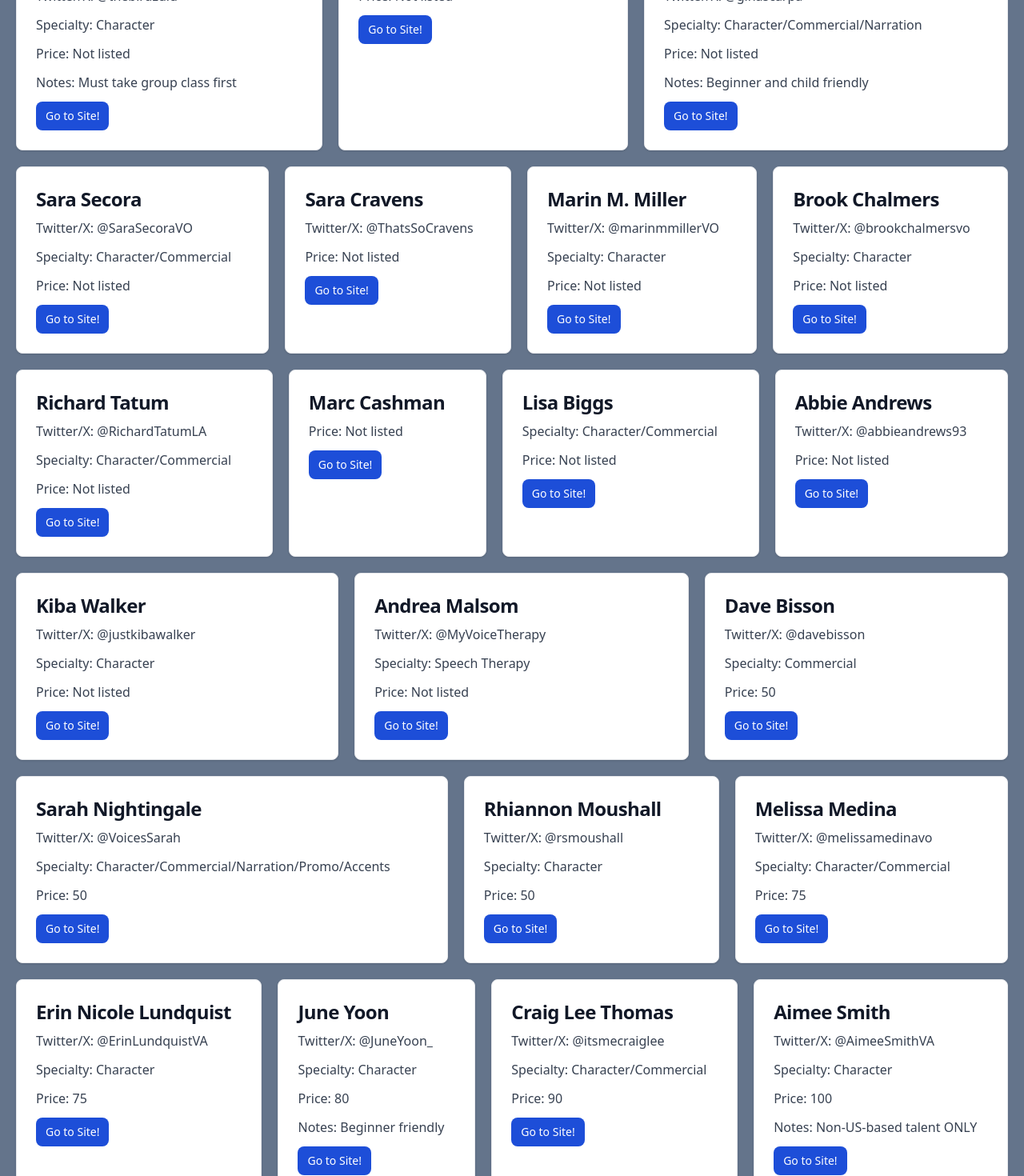
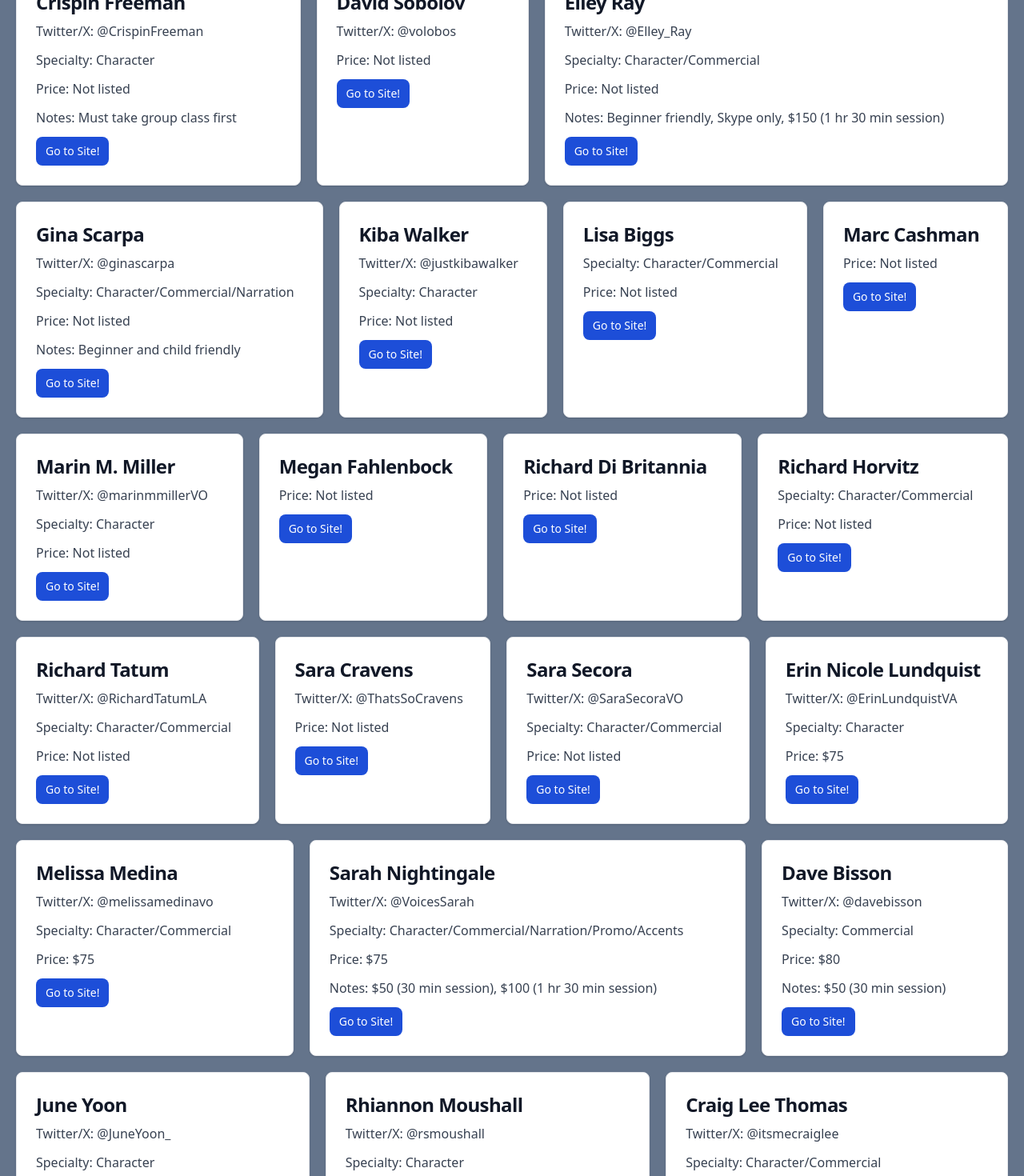
Before and after one commit to angelocarltoledo/vodirectory, a Next.js app: page /coaches in a window 1280 px wide. Shown: the part 620-2090 px from the top of the page at 80% size. Built offline with nearby package versions, Linux system fonts and the light colour scheme.

Commit message:
Footer and acknowledgements, updated Coaches

```diff
--- a/app/layout.jsx
+++ b/app/layout.jsx
@@ -1,5 +1,6 @@
 import '@styles/globals.css';
 import Nav from '@components/Nav';
+import Footer from '@components/Footer';
 
 export const metadata = {
     title: "VODirectory",
@@ -11,11 +12,12 @@
     <html lang="en">
         <body className='bg-slate-500 p-5'>
             <main className="app">
-              <Nav></Nav>
+              <Nav/>
               <section className="w-full flex flex-col items-center gap-5">
                 {children}
               </section>
             </main>
+            <Footer/>
         </body>
     </html>
   )
--- a/app/page.jsx
+++ b/app/page.jsx
@@ -1,9 +1,17 @@
+import Link from "next/link"
+
 const Home = () => {
 
   return (
     <>
       <h1 className='text-2xl font-bold text-center'>Welcome to VODirectory</h1>
       <p className='text-lg text-center pt-3'>This simple website aims to serve voice actors in the way that most, if not all, the resources they need will be here in this one place. I hope this accomplishes that for you today and improvements are sure to come little by little.  :)</p>
+      <div className="flex flex-col text-center text-lg">
+        <p><u>Acknowledgements and Resources</u></p>
+        <p>Belsheber Rusape — <Link href="https://docs.google.com/document/d/1QHAeH4gtx_vSz958HqpANEBJ7nJRWPsPXVatcdWbU7M/edit?usp=sharing" target='_blank' className='hover:text-teal-200'>Belsheber Rusape Voice Demo Script Commissions</Link></p>
+        <p>Sam Slade & Marcus Rothenberg — <Link href="https://docs.google.com/spreadsheets/d/17z2coJ5xRsIVz8lDvcln8fldxaat7YDnS0pOJ-SHxn4/edit?usp=sharing" target='_blank' className='hover:text-teal-200'>Rosters, Databases, and Where to Find Work!</Link></p>
+        <p>Jamie McKiernan — <Link href="https://docs.google.com/spreadsheets/d/1PxIHo3XbLVX4cVhQEMCGy_Y891wIzkIiQ413TLnWVy8/edit?usp=sharing" target='_blank' className='hover:text-teal-200'>Voice Acting Database Winter 2021</Link></p>
+      </div>
     </>
     )
 }
--- a/components/CoachCards.jsx
+++ b/components/CoachCards.jsx
@@ -18,6 +18,7 @@
                 || search.toLowerCase() === '' ? entry : entry.notes.toLowerCase().includes(search))
                 && (entry.specialty.toLowerCase().includes(specialty));
             })
+            .sort((a, b) => a.name.localeCompare(b.name))
             .sort((a, b) => order === "asc" ? a.price - b.price : b.price - a.price)
     )
 
@@ -47,6 +48,8 @@
             </select>
         </div>
 
+        <p>NOTE: All featured prices are for private one hour sessions. See individual notes for other services and prices.</p>
+
         <div className="flex flex-wrap gap-5 justify-center">
             {orderedCoaches.map(entry => (
             <div key={entry.name} className="flex-grow p-6 bg-white border border-gray-200 rounded-lg shadow dark:bg-gray-800 dark:border-gray-700">
@@ -59,7 +62,7 @@
                 }
                 {entry.price !== "0" ?
                 (
-                    <p className="mb-3 font-normal text-gray-700 dark:text-gray-400">Price: {entry.price}</p>
+                    <p className="mb-3 font-normal text-gray-700 dark:text-gray-400">Price: ${entry.price}</p>
                 ) : (
                     <p className="mb-3 font-normal text-gray-700 dark:text-gray-400">Price: Not listed</p>
                 )
@@ -67,7 +70,7 @@
                 {entry.notes &&
                 <p className="mb-3 font-normal text-gray-700 dark:text-gray-400">Notes: {entry.notes}</p>
                 }
-                <Link href={entry.link} target='blank' className="inline-flex entrys-center px-3 py-2 text-sm font-medium text-center text-white bg-blue-700 rounded-lg hover:bg-blue-800 focus:ring-4 focus:outline-none focus:ring-blue-300 dark:bg-blue-600 dark:hover:bg-blue-700 dark:focus:ring-blue-800">
+                <Link href={entry.link} target='_blank' className="inline-flex entrys-center px-3 py-2 text-sm font-medium text-center text-white bg-blue-700 rounded-lg hover:bg-blue-800 focus:ring-4 focus:outline-none focus:ring-blue-300 dark:bg-blue-600 dark:hover:bg-blue-700 dark:focus:ring-blue-800">
                     Go to Site!
                 </Link>
             </div>
--- /dev/null
+++ b/components/Footer.jsx
@@ -0,0 +1,9 @@
+import React from 'react'
+
+const Footer = () => {
+  return (
+    <div className='text-center text-lg pt-9 italic'>© 2023 Angelo Toledo + Ciara Payne</div>
+  )
+}
+
+export default Footer
--- a/data/coaches.json
+++ b/data/coaches.json
@@ -12,8 +12,8 @@
         "name": "Dave Bisson",
         "specialty": "Commercial",
         "twitter": "@davebisson",
-        "price": "50",
-        "notes": "",
+        "price": "80",
+        "notes": "$50 (30 min session)",
         "link": "https://davebisson.com/"
       },
       {
@@ -83,8 +83,8 @@
       {
         "name": "Elley Ray",
         "specialty": "Character/Commercial",
-        "price": "150",
-        "notes": "Beginner friendly, Skype only",
+        "price": "0",
+        "notes": "Beginner friendly, Skype only, $150 (1 hr 30 min session)",
         "twitter": "@Elley_Ray",
         "link": "https://www.elleyray.com/teaching"
       },
@@ -131,8 +131,8 @@
       {
         "name": "Sarah Nightingale",
         "specialty": "Character/Commercial/Narration/Promo/Accents",
-        "price": "50",
-        "notes": "",
+        "price": "75",
+        "notes": "$50 (30 min session), $100 (1 hr 30 min session)",
         "twitter": "@VoicesSarah",
         "link": "https://www.nightingale-voices.com/votraining"
       },
@@ -148,15 +148,15 @@
         "name": "Aimee Smith",
         "specialty": "Character",
         "price": "100",
-        "notes": "Non-US-based talent ONLY",
+        "notes": "Non-US-based talent ONLY, Price is in AUD!",
         "twitter": "@AimeeSmithVA",
         "link": "https://www.aimeesmithva.com/contact"
       },
       {
         "name": "Rhiannon Moushall",
         "specialty": "Character",
-        "price": "50",
-        "notes": "",
+        "price": "80",
+        "notes": "$50 (30 min session)",
         "twitter": "@rsmoushall",
         "link": "https://www.rhiannonmoushall.com/contact"
       },
```
